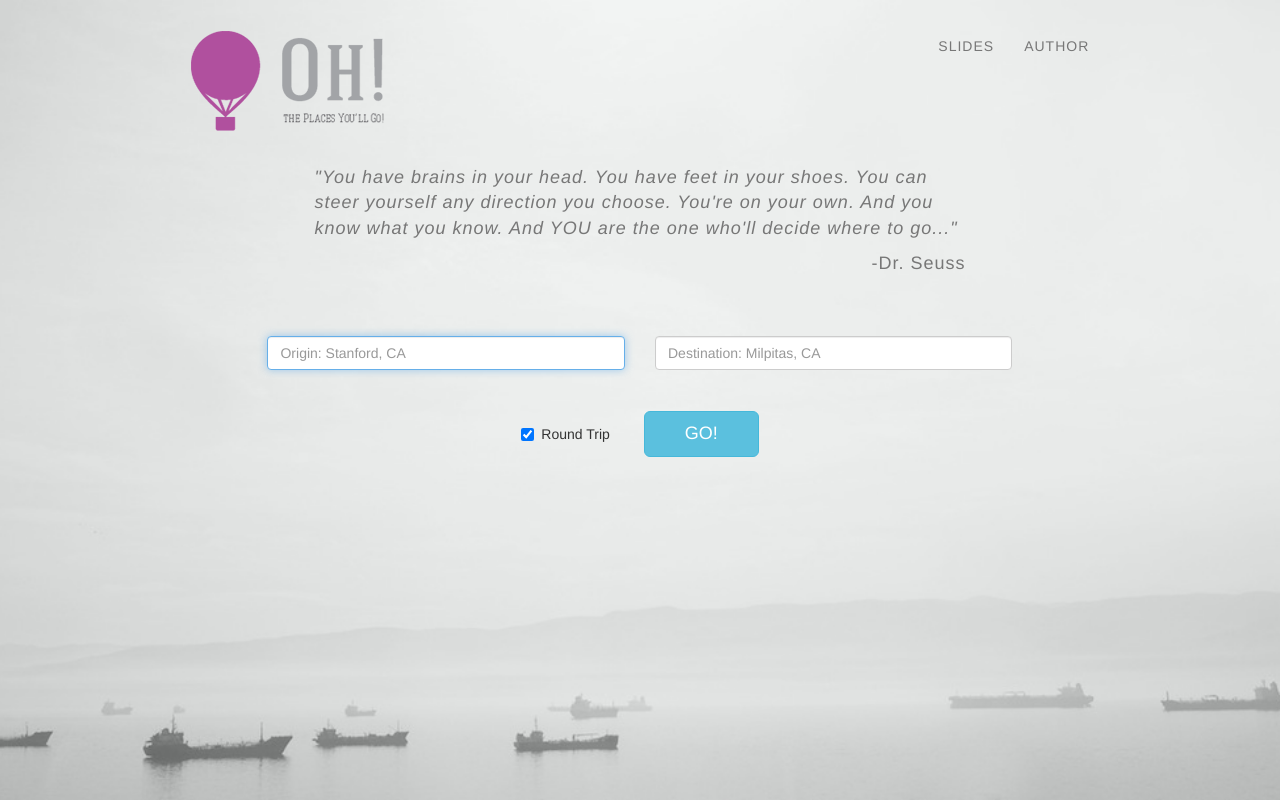
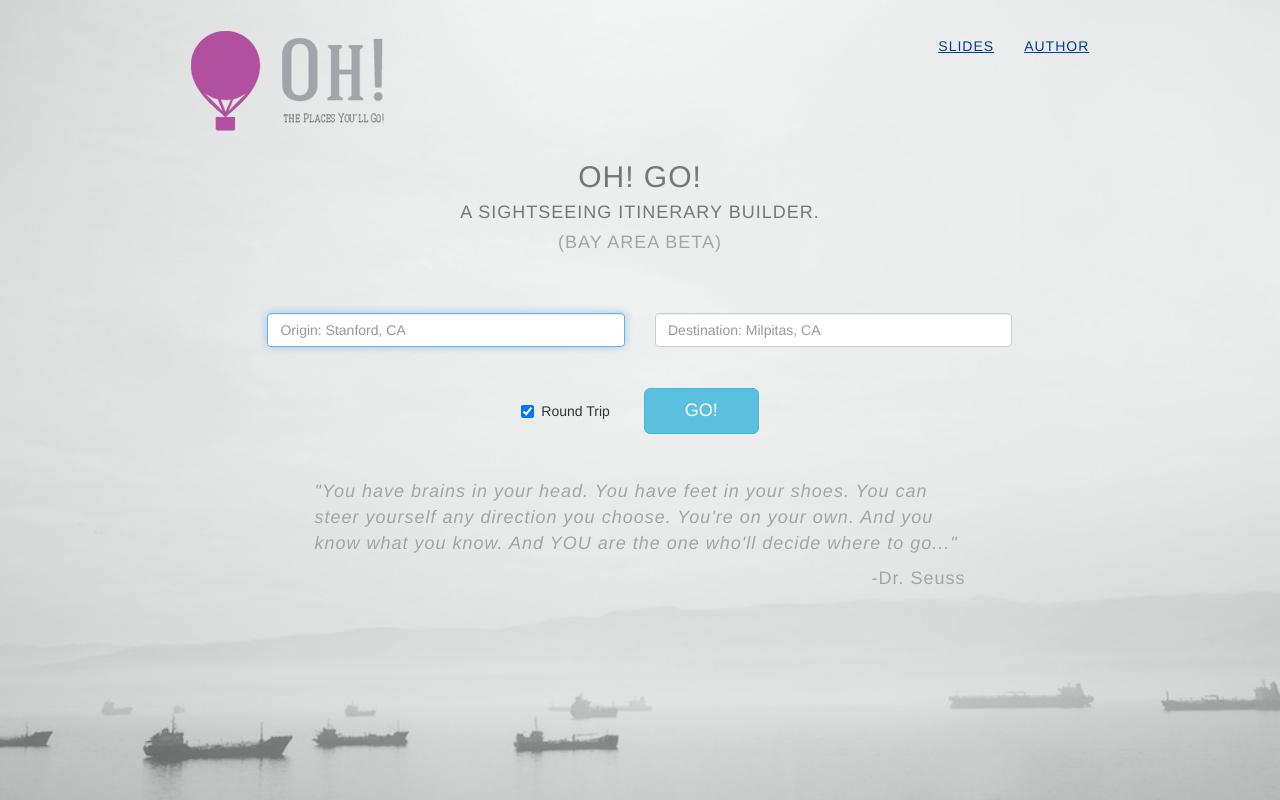
Before and after one commit to kensoong/OhGo, a Flask app: page / in a window 1280 px wide. Run offline with Flask 2, Linux system fonts and the light colour scheme; some libraries are stand-ins or nearby versions.

Commit message:
updated templates

```diff
--- a/static/css/oh.css
+++ b/static/css/oh.css
@@ -52,6 +52,18 @@ p {color: #777777;
     margin-right:auto;
     margin-bottom:10px;
 }
+
+.leadlight {font-family: "Helvetica Neue",Helvetica,Arial,sans-serif;
+    font-weight: 100;
+    letter-spacing: 1px;
+    color:#a4a4a4;
+    font-size:18px;
+    max-width:70%;
+    margin-left:auto;
+    margin-right:auto;
+    margin-bottom:10px;
+}
+
 #cities2{
 	padding-bottom:10px;
 	border-style: solid;
@@ -76,6 +88,9 @@ p {color: #777777;
 
 }
 
+.lighttext {
+    color:#a4a4a4;
+}
 
 #map-container {height: 500px;
 	float:right;
@@ -84,3 +99,18 @@ p {color: #777777;
 .media-object{
 	max-width:70px;
 }
+
+a:link {
+    color: #003D99;
+    text-decoration: underline;
+}
+
+a:visited {
+    color: #003D99;
+    text-decoration: underline;
+}
+
+a:hover {
+    color: #A3C8FF;
+    text-decoration: underline;
+}
--- a/templates/index_map.html
+++ b/templates/index_map.html
@@ -104,9 +104,9 @@
 </div>
 
 <br>
-<div class="container">
+<!--div class="container">
   <p class="lead"><i>"You have brains in your head. You have feet in your shoes. You can steer yourself any direction you choose. You're on your own. And you know what you know. And YOU are the one who'll decide where to go..."</i>   -Dr. Seuss</p>
-</div>
+</div-->
 <br>
 <br>
 
--- a/templates/landing.html
+++ b/templates/landing.html
@@ -54,12 +54,9 @@
         <!-- /.container -->
     </nav>
 
-
-
-
-<div class="container">
-  <p class="lead"><br><i>"You have brains in your head. You have feet in your shoes. You can steer yourself any direction you choose. You're on your own. And you know what you know. And YOU are the one who'll decide where to go..."</i></p>
-  <p class="lead text-right">-Dr. Seuss</p>
+<div class="container text-center">
+  <h2>Oh! Go!</h2>
+  <h4>A sightseeing itinerary builder.</h4> <h4 class="lighttext">(Bay Area Beta) </h4>
 </div>
 
 <div class="container">
@@ -83,6 +80,11 @@
 
       </form>
 </div>
+<br>
+<div class="container">
+  <p class="leadlight"><br><i>"You have brains in your head. You have feet in your shoes. You can steer yourself any direction you choose. You're on your own. And you know what you know. And YOU are the one who'll decide where to go..."</i></p>
+  <p class="leadlight text-right">-Dr. Seuss</p>
+</div>
 
 <script>
   (function(i,s,o,g,r,a,m){i['GoogleAnalyticsObject']=r;i[r]=i[r]||function(){
```
